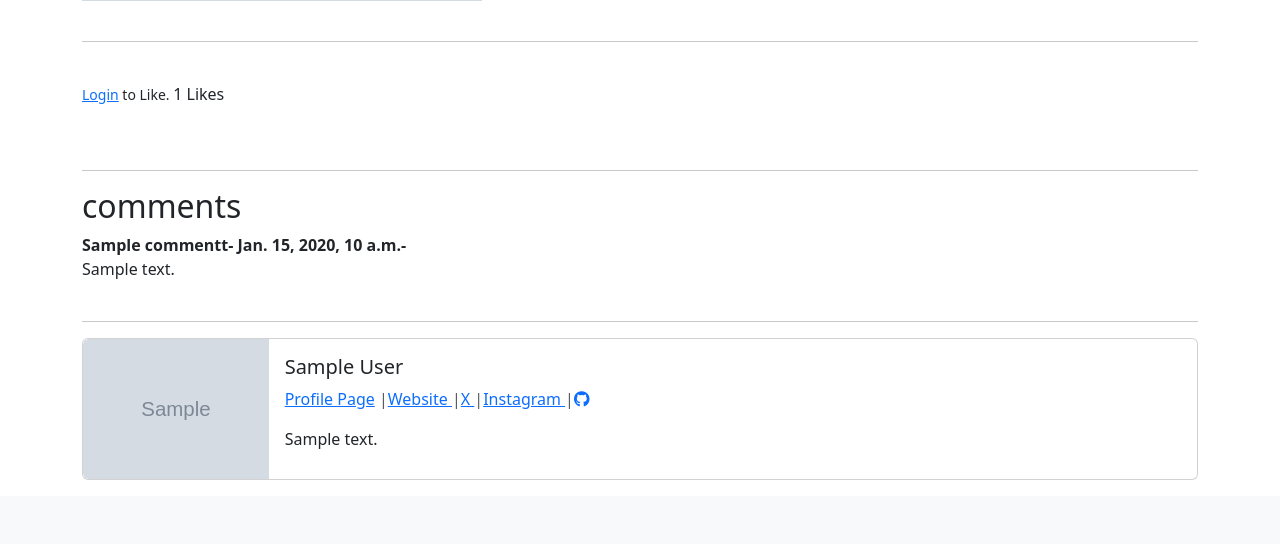
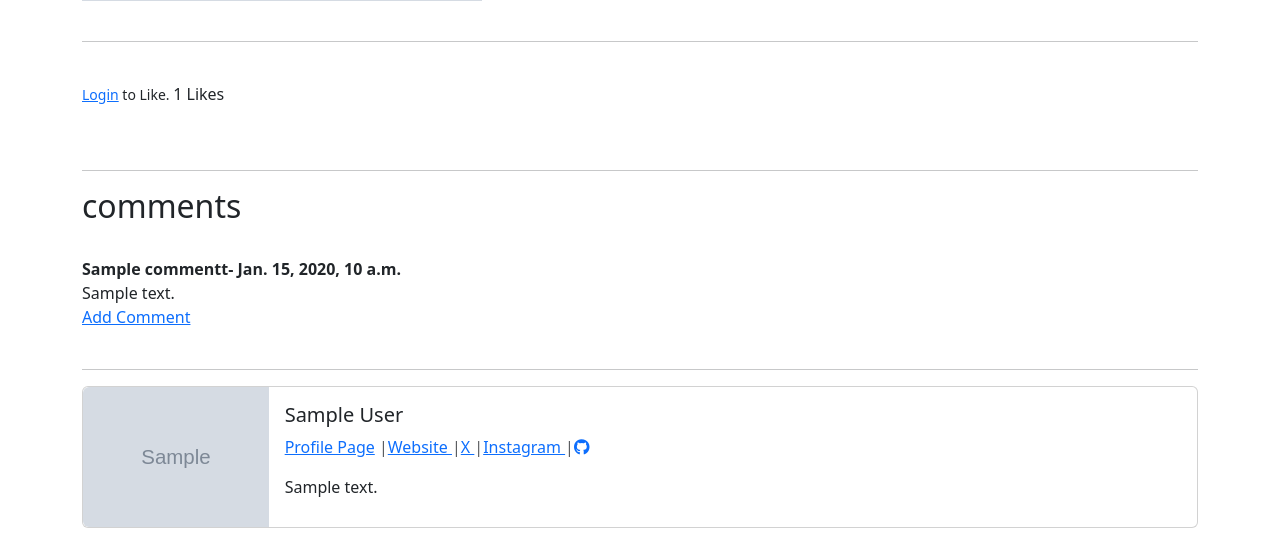
Before and after one commit to 01Laurent/Blog, a Django app: page /article/1 in a window 1280 px wide. Shown: the part 516-1060 px from the top of the page. Before the commit the page ends 996 px from the top, so only its background shows below. Run offline with Django 5.2, Linux system fonts and the light colour scheme; tables that the repository leaves empty hold one stand-in row (values such as "Sample post"); grey boxes marked "Sample" are stand-in pictures; some libraries are stand-ins or nearby versions.

Commit message:
comments

```diff
--- a/ablog/myblog/forms.py
+++ b/ablog/myblog/forms.py
@@ -1,5 +1,5 @@
 from django import forms
-from .models import Post, Category
+from .models import Post, Category, Commentt
 
 # choices = [('Coding'), ('Sports'), ('Entertainment'),]
 choices = Category.objects.all().values_list('name', 'name')
@@ -37,3 +37,13 @@ class EditForm(forms.ModelForm):
             'body': forms.Textarea(attrs={'class': 'form-control'}),
             'snippet': forms.Textarea(attrs={'class': 'form-control'}),
         }
+
+class CommentForm(forms.ModelForm):
+    class Meta:
+        model = Commentt
+        fields = ('name', 'body',)
+
+        widgets = {
+            'name': forms.TextInput(attrs={'class': 'form-control'}),
+            'body': forms.Textarea(attrs={'class': 'form-control'}),
+        }
--- a/ablog/myblog/templates/article_details.html
+++ b/ablog/myblog/templates/article_details.html
@@ -51,16 +51,18 @@
 
 <h2>comments</h2>
 {% if not post.comments.all %}
-    No comments yet! <a href="#">Add One</a>
+    No comments yet! <a href="{% url 'add_comment' post.pk %}">Add One</a>
 {% else %}
-    {% for comment in post.comments.all %}
+    {% for comment in post.comments.all %}<br/>
         <strong>
             {{ comment.name }}-
-            {{ comment.date_added }}-
+            {{ comment.date_added }}
         </strong>
         <br/>
         {{ comment.body }}
     {% endfor %}
+    <br/>
+    <a href="{% url 'add_comment' post.pk %}">Add Comment</a>
 {% endif %}
 
 <br/><br/>
--- a/ablog/myblog/urls.py
+++ b/ablog/myblog/urls.py
@@ -1,6 +1,6 @@
 from django.urls import path
 # from .import views
-from .views import HomeView, ArticleDetailView, AddPostView, UpdatePostView, DeletePostView, AddCategoryView, CategoryView, CategoryListView, LikeView
+from .views import HomeView, ArticleDetailView, AddPostView, UpdatePostView, DeletePostView, AddCategoryView, CategoryView, CategoryListView, LikeView, AddComment
 
 urlpatterns = [
     # path('', views.home, name="home"),
@@ -13,6 +13,5 @@ urlpatterns = [
     path('category/<str:cats>/', CategoryView, name='category'),
     path('category-list/', CategoryListView, name='category_list'),
     path('like/<int:pk>', LikeView, name='like_post'),
-
-
+    path('article/<int:pk>/comment', AddComment.as_view(), name='add_comment'),
 ]
--- a/ablog/myblog/views.py
+++ b/ablog/myblog/views.py
@@ -1,9 +1,10 @@
 from django.shortcuts import render, get_object_or_404
 from django.views.generic import ListView, DetailView, CreateView, UpdateView, DeleteView
-from .models import Post, Category
-from .forms import PostForm, EditForm
+from .models import Post, Category, Commentt
+from .forms import PostForm, EditForm, CommentForm
 from django .urls import reverse_lazy, reverse
 from django.http import HttpResponseRedirect
+from django.contrib import messages
 
 # def home(request):
     # return render(request, 'home.html', {})
@@ -85,3 +86,15 @@ class DeletePostView(DeleteView):
     model = Post
     template_name = 'delete_post.html'
     success_url = reverse_lazy('home')
+
+class AddComment(CreateView):
+    model = Commentt
+    form_class = CommentForm
+    template_name = 'add_comments.html'
+    success_url = reverse_lazy('home')
+    # fields = '__all__'
+    def form_valid(self, form):
+        post = get_object_or_404(Post, pk=self.kwargs['pk'])
+        form.instance.post = post  # Correctly assign the Post object to the comment's post field
+        messages.success(self.request, "Created successfully.")
+        return super().form_valid(form)
```
Also changed, not shown: ablog/myblog/templates/add_comments.html (added, +16 -0 lines).
